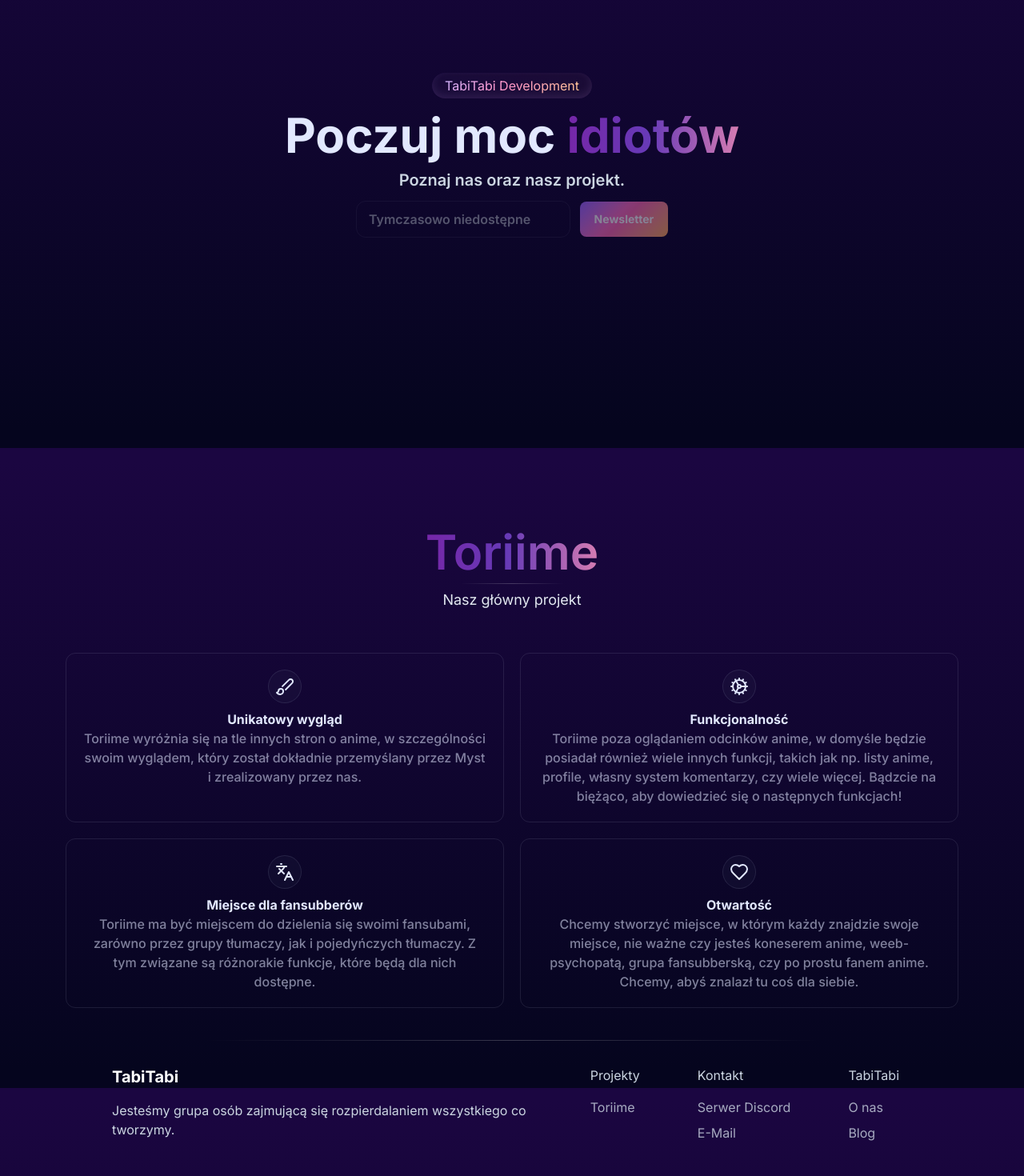
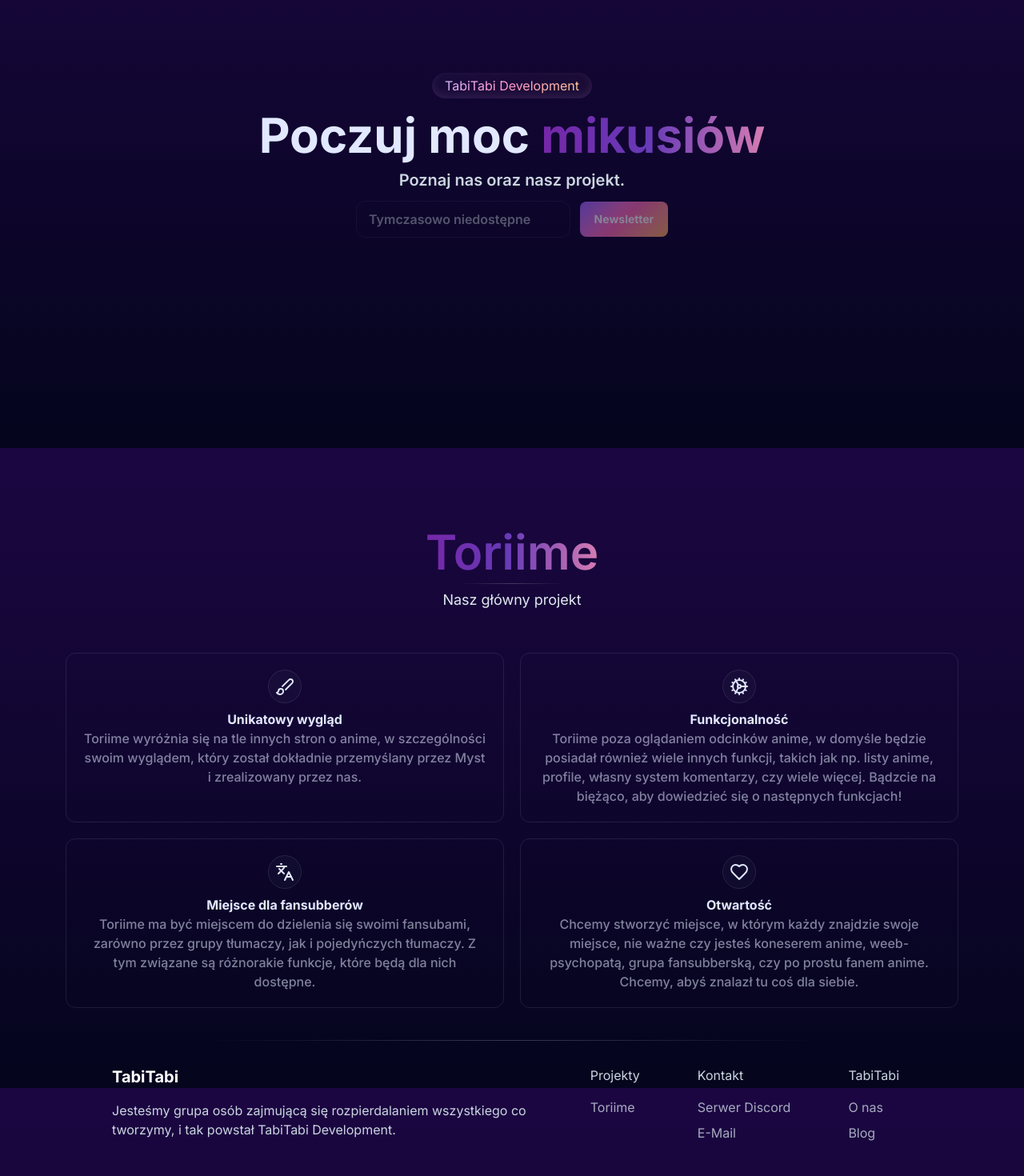
Before and after one commit to toriime/tabitabi.dev, a Next.js app: page / in a window 1280 px wide. Shown: the part 240-1710 px from the top of the page at 80% size. Built offline with nearby package versions, Linux system fonts and the light colour scheme.

Commit message:
[style] poprawki

```diff
--- a/src/app/page.tsx
+++ b/src/app/page.tsx
@@ -11,7 +11,7 @@ export default function Home() {
           <h1 className="max-w-4xl text-5xl font-bold md:text-6xl lg:text-6xl mb-3 text-center text-title">
             Poczuj moc{" "}
             <span className="magic-text-animate whitespace-nowrap">
-              idiotów
+              mikusiów
             </span>
           </h1>
           <p className="text-slate-300 text-center text-lg md:text-xl font-semibold">
--- a/src/components/footer.tsx
+++ b/src/components/footer.tsx
@@ -9,7 +9,7 @@ const Footer = () => {
           <div className="text-xl font-bold">TabiTabi</div>
           <div className="text-slate-300">
             Jesteśmy grupa osób zajmującą się rozpierdalaniem wszystkiego co
-            tworzymy.
+            tworzymy, i tak powstał TabiTabi Development.
           </div>
         </div>
         <div className="flex flex-col pr-4 gap-4">
```
